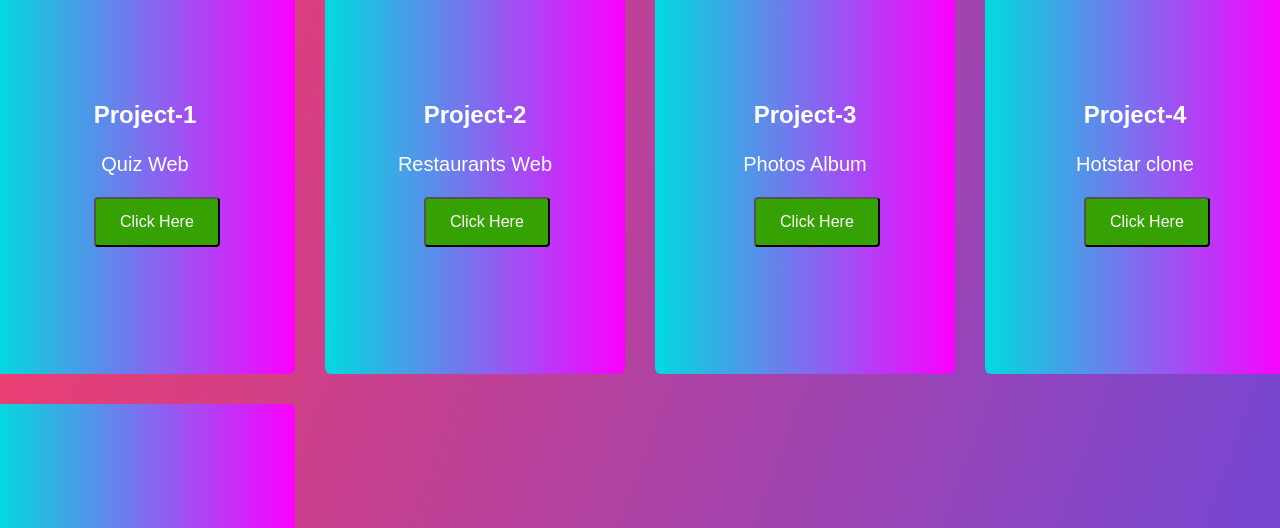
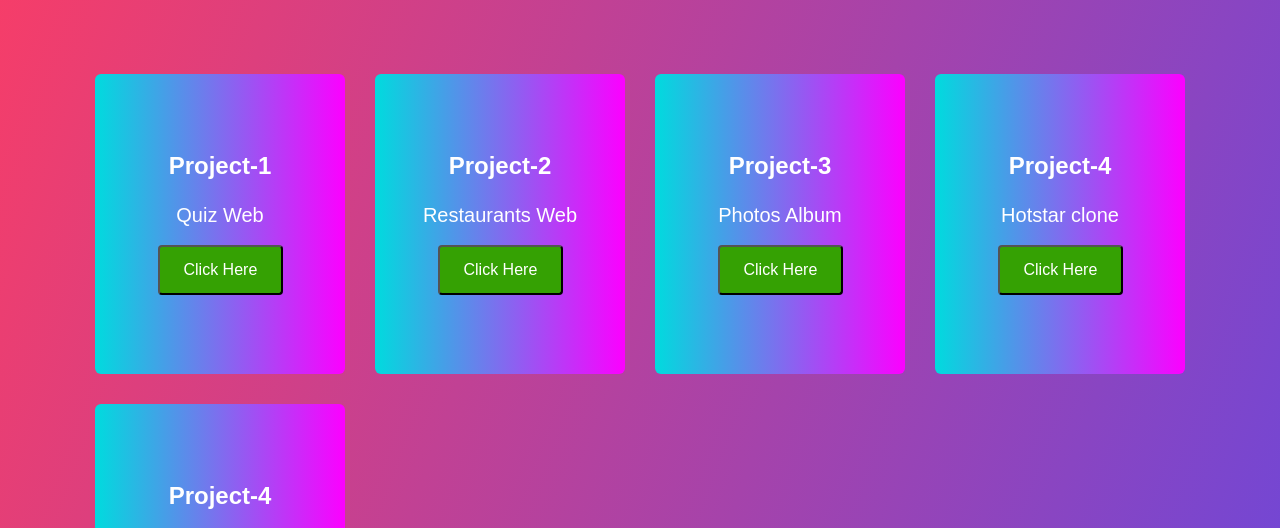
Before and after one commit to Musarafhussain/Portfolio, a plain HTML site: page project.html in a window 1280 px wide. Shown: the part 242-770 px from the top of the page. Drawn offline with Linux system fonts and the light colour scheme.

Commit message:
Update style.css

```diff
--- a/style.css
+++ b/style.css
@@ -162,7 +162,7 @@
 }
 .text{
     padding: 5px;
-    font-size: 10px;
+    font-size: 15px;
     color: #545454;
     line-height: 30px;
     text-align: justify;
@@ -203,8 +203,8 @@
 }
 .services__card {
     margin: 15px;
-    height: 400px;
-    width: 300px;
+    height: 300px;
+    width: 250px;
     border-radius: 6px;
     display: flex;
     flex-direction: column;
@@ -239,7 +239,7 @@
     font-size: 1rem;
     align-items: center;
     margin-top: 7%;
-    margin-left: 33%;
+    margin-left: 25%;
 }
 @keyframes style1{
     from{
```
